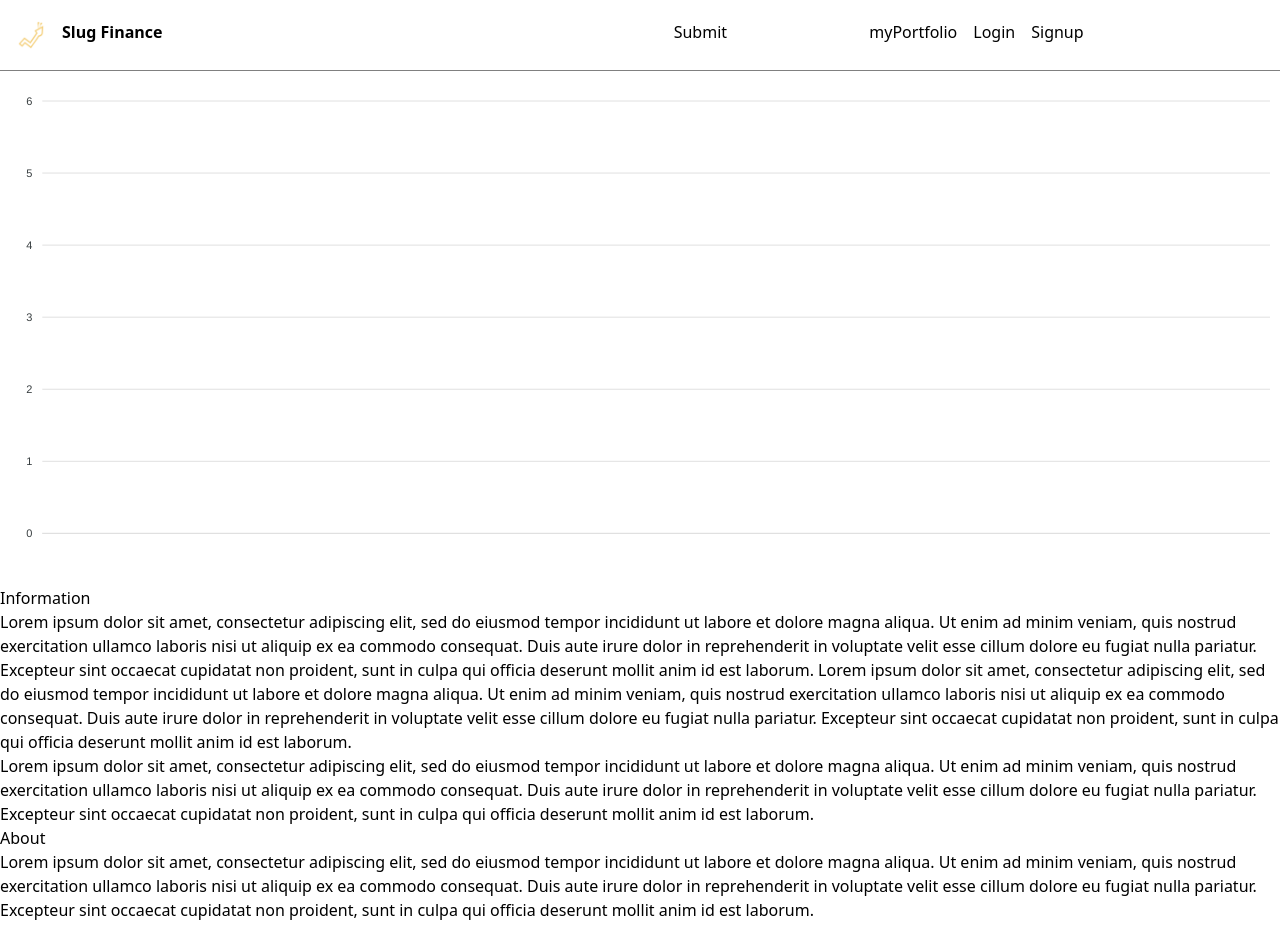
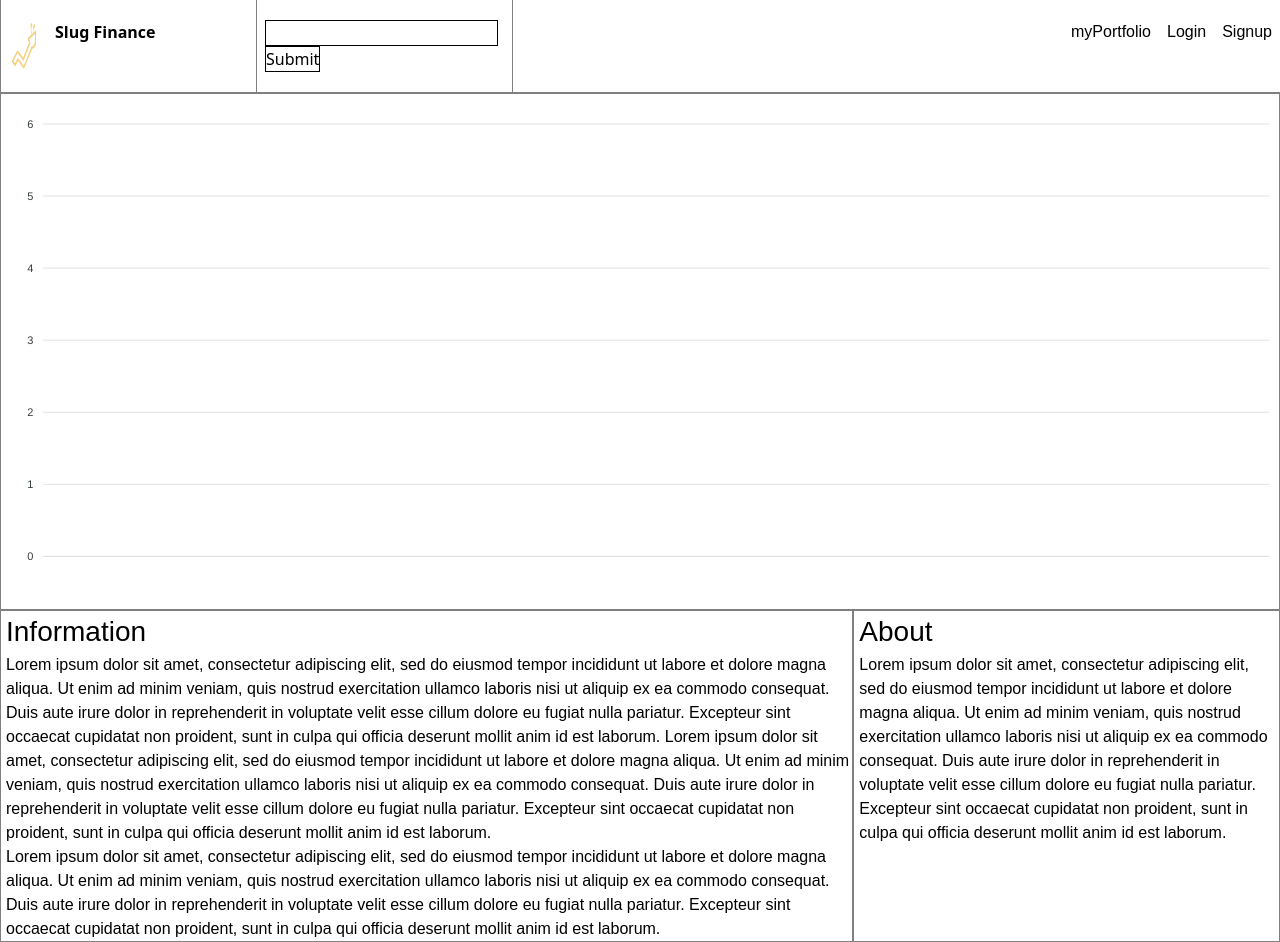
Before and after one commit to StevenC10/SlugFinance, a React (Create React App) app in the folder frontend/react/: page /individual in a window 1280 px wide. Built offline with nearby package versions, Linux system fonts and the light colour scheme.

Commit message:
css for individual

```diff
--- a/frontend/react/src/components/Individual.css
+++ b/frontend/react/src/components/Individual.css
@@ -1,33 +1,30 @@
-body {
-    display: flex;
-    flex-direction: column;
-    height: 100vh;
-    margin: 0px;
-    overflow: hidden;
+input {
+    border: 1px solid black;
 }
 
-* {
-    box-sizing: border-box;
+button {
+    border: 1px solid black;
 }
 
 nav {
     display: flex;
     width: 100%;
-    border-bottom: 1px solid gray;
+    border-bottom: 1px solid grey;
 }
 
 nav > .nav-section {
-    padding: 1.25rem 1rem;
+    padding: 1.25rem 0.5rem;
     display: flex;
     gap: 1rem;
+    border-left: 1px solid grey;
 }
 
 #nav-logo-section,
 #nav-search-section {
-    flex-basis: calc(100%/3);
+    flex-basis: calc(100%/5);
 }
 
-#nav-title-section {
+#nav-button-section {
     flex-grow: 1;
     justify-content: right;
 }
@@ -36,29 +33,37 @@ main {
     flex-grow: 1;
 }
 
-main > article {
+.wrapper {
     display: grid;
-    height: 100%;
     grid-template-columns: 2fr 1fr;
-    grid-template-rows: 2fr 1fr;
+    grid-template-rows: 1.5fr 1fr;
+    height:92.5vh;
 }
 
-.article-image-section {
+.main-section {
+    border: 1px solid grey;
+}
+
+.graph-section {
     grid-column-start: 1;
     grid-column-end: 4;
-    border-bottom: 1px solid grey;
 }
 
-.article-info-section {
-    border-right: 1px solid grey;
+h1, h2, h3, a, p, span {
+    font-family: "Rubik", sans-serif;
+    font-weight: 400;
+    color: black;
 }
 
-/* .article-about-section {
-    grid-column-start: 1;
-    grid-column-end: 4;
-    border-bottom: 1px solid grey;
-} */
+a {
+    text-decoration: none;
+}
 
-main > article > .article-section {
-    height: 100%;
+h1 {
+    font-size: 1.75em;
+    padding-left: 5px;
 }
+
+p {
+    padding-left: 5px;
+}
```
